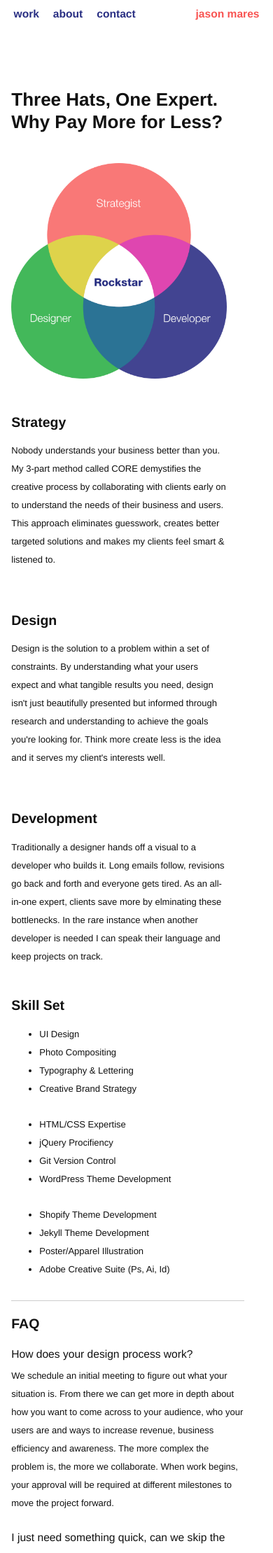
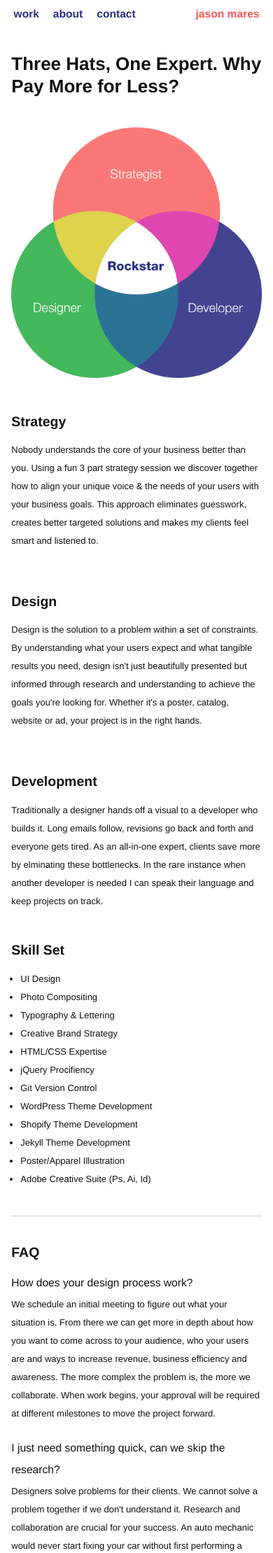
Before and after one commit to jason-mares/tactiq, a Jekyll site: the page built from about.html, in a window 390 px wide. Shown: the top 2219 px of the page at 70% size. Built offline with Jekyll 4.4.1, drawn with Linux system fonts in a browser that asks for light colours; some of the changed text lies outside the part shown.

Commit message:
fixed about page responsive bugs

```diff
--- a/about.html
+++ b/about.html
@@ -2,9 +2,6 @@
 layout: page
 title: About
 ---
-<div class="one-third">
-    <br>
-</div>
 <div class="two-third slideLeft">
     <br>
     <div class="one-third">
@@ -16,12 +13,12 @@ title: About
     <div class="clear"></div>
     <div class="one-third">
         <h2>Strategy</h2>
-        <p>Nobody understands your business better than you. My 3-part method called CORE demystifies the creative process by collaborating with clients early on to understand the needs of their business and users. This approach eliminates guesswork, creates better targeted solutions and makes my clients feel smart & listened to.</p>
+        <p>Nobody understands the core of your business better than you. Using a fun 3 part strategy session we discover together how to align your unique voice & the needs of your users with your business goals. This approach eliminates guesswork, creates better targeted solutions and makes my clients feel smart and listened to.</p>
 <!--        <a href="#">Learn How &rarr;</a>-->
     </div>
     <div class="one-third">
         <h2>Design</h2>
-        <p>Design is the solution to a problem within a set of constraints. By understanding what your users expect and what tangible results you need, design isn't just beautifully presented but informed through research and understanding to achieve the goals you're looking for. Think more create less is the idea and it serves my client's interests well.</p>
+        <p>Design is the solution to a problem within a set of constraints. By understanding what your users expect and what tangible results you need, design isn't just beautifully presented but informed through research and understanding to achieve the goals you're looking for. Whether it's a poster, catalog, website or ad, your project is in the right hands.</p>
 <!--        <a href="#">View Work &rarr;</a>-->
     </div>
     <div class="one-third">
--- a/css/style.css
+++ b/css/style.css
@@ -1452,6 +1452,36 @@ body {
   z-index: 4;
   color: #fafafa;
 }
+@media (max-width: 1024px) {
+  .About > .one-third {
+    display: none;
+  }
+  .About > .two-third {
+    width: 100%;
+  }
+}
+@media (max-width: 480px) {
+  .About .one-third,
+  .About .two-third {
+    padding: 0;
+  }
+}
+.About > .two-third {
+  margin: 0 auto;
+  float: none;
+}
+.About ul {
+  margin: 0;
+  padding: 0 0 0 1em;
+}
+@media (max-width: 480px) {
+  .About ul {
+    margin-left: 1em;
+  }
+}
+.About hr {
+  margin: 3em 0;
+}
 .About .bold {
   font-size: 1.2em;
   margin-bottom: -10px;
```
Also changed, not shown: other parts of about.html (+1 -1 lines), css/style.less (+28 -0 lines).
